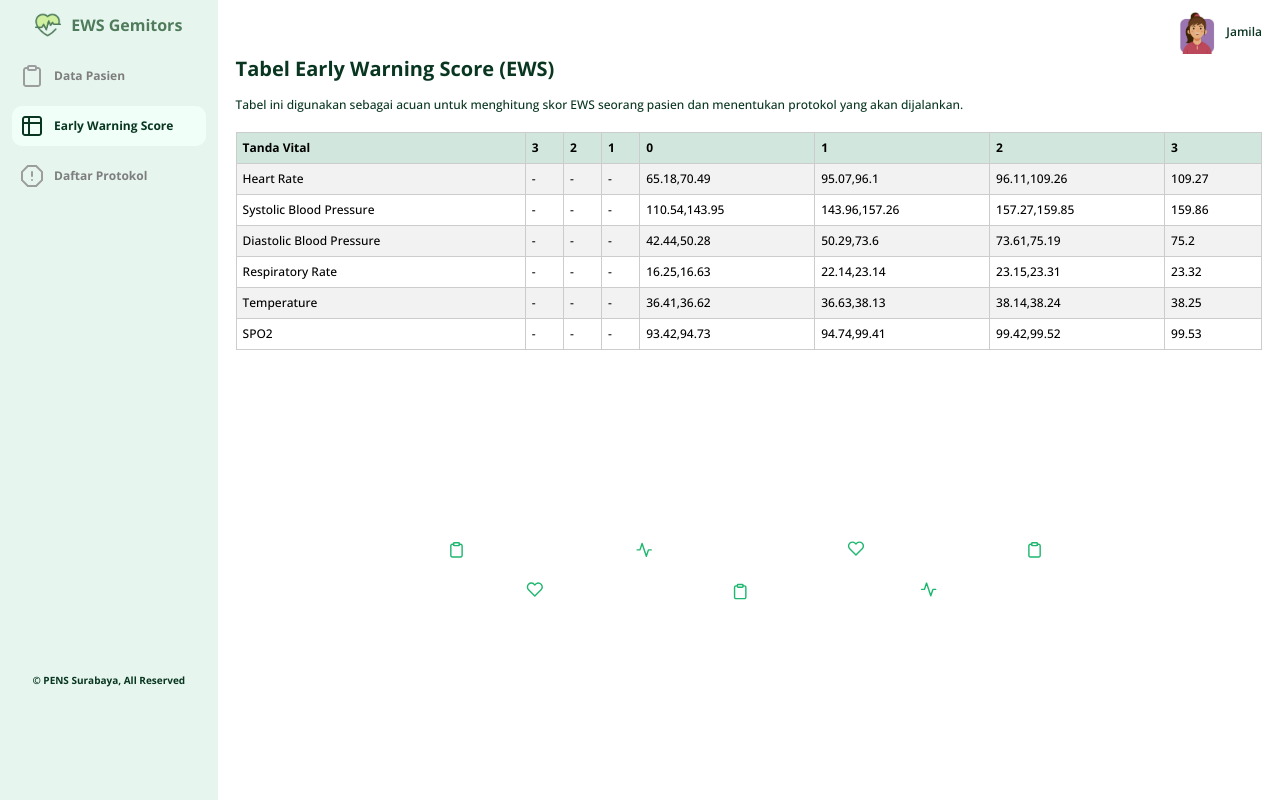
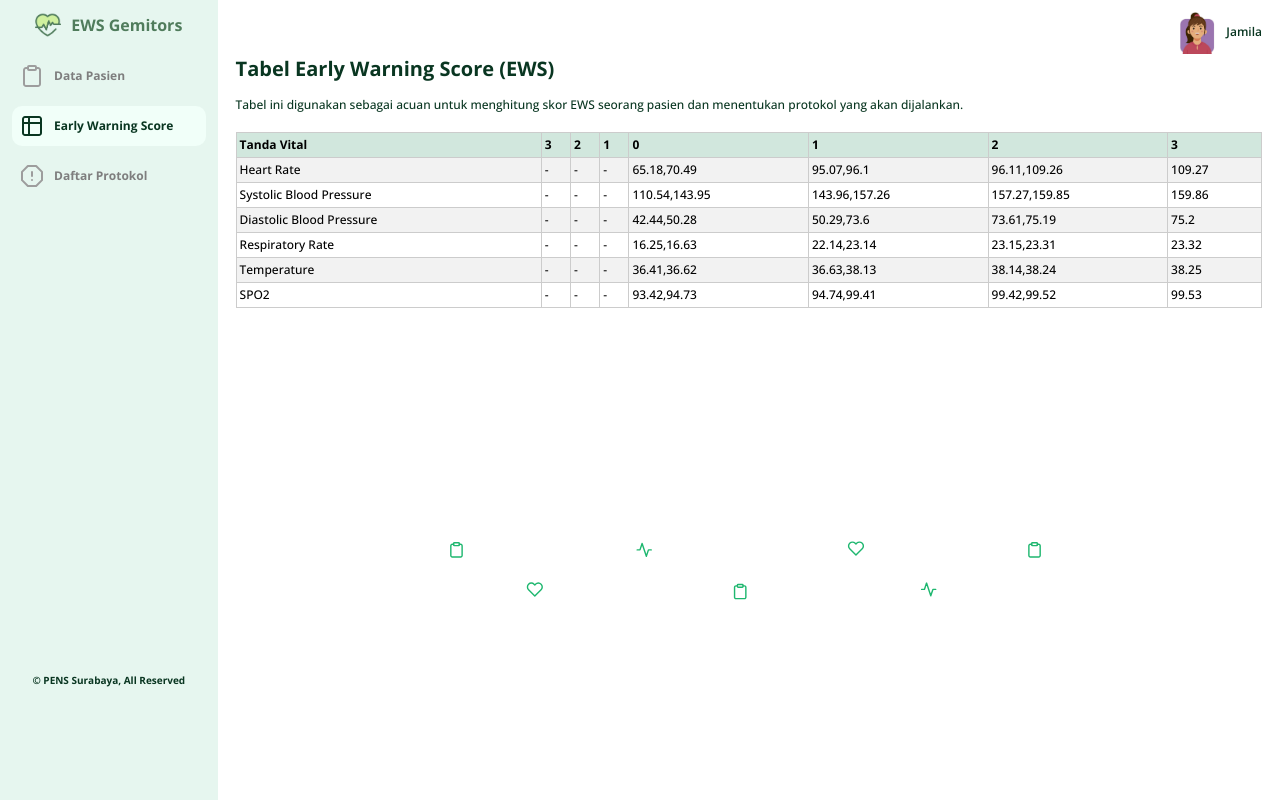
Before and after one commit to puay12/ews-gemitors-fe, a React (Vite) app: page /ews-table in a window 1280 px wide. Built offline with nearby package versions, Linux system fonts and the light colour scheme.

Commit message:
update: ews table page's table

```diff
--- a/src/features/EWSTable/presentation/pages/ews_table/EWSTablePage.tsx
+++ b/src/features/EWSTable/presentation/pages/ews_table/EWSTablePage.tsx
@@ -1,4 +1,5 @@
-import "./ews_table.scss"
+import "./ews_table.scss";
+import { Table } from 'react-bootstrap';
 
 export const EWSTablePage = () => {
     return (
@@ -7,7 +8,7 @@ export const EWSTablePage = () => {
             <span>Tabel ini digunakan sebagai acuan untuk menghitung skor EWS seorang pasien dan menentukan protokol yang akan dijalankan.</span>
             {/* EWS TABLE */}
             <div className="vsign-table mt-4">
-                <table className="table table-hover table-striped table-bordered table-hover">
+                <Table striped bordered hover responsive size="sm">
                     <thead className="table-success">
                         <tr>
                             <th scope="col">Tanda Vital</th>
@@ -82,7 +83,7 @@ export const EWSTablePage = () => {
                             <td>99.53</td>
                         </tr>
                     </tbody>
-                </table>
+                </Table>
             </div>
             <div className="footer-sticker">
                 <img src="footer-sticker.svg" alt="" />
--- a/src/features/Protocols/presentation/pages/protocol_lists/ProtocolLists.tsx
+++ b/src/features/Protocols/presentation/pages/protocol_lists/ProtocolLists.tsx
@@ -9,7 +9,6 @@ import {
     getPaginationRowModel,
     useReactTable } from "@tanstack/react-table";
 import { Table as BsTable } from 'react-bootstrap';
-import { Link } from "react-router-dom";
 
 type Protocol = {
     id: number
```
